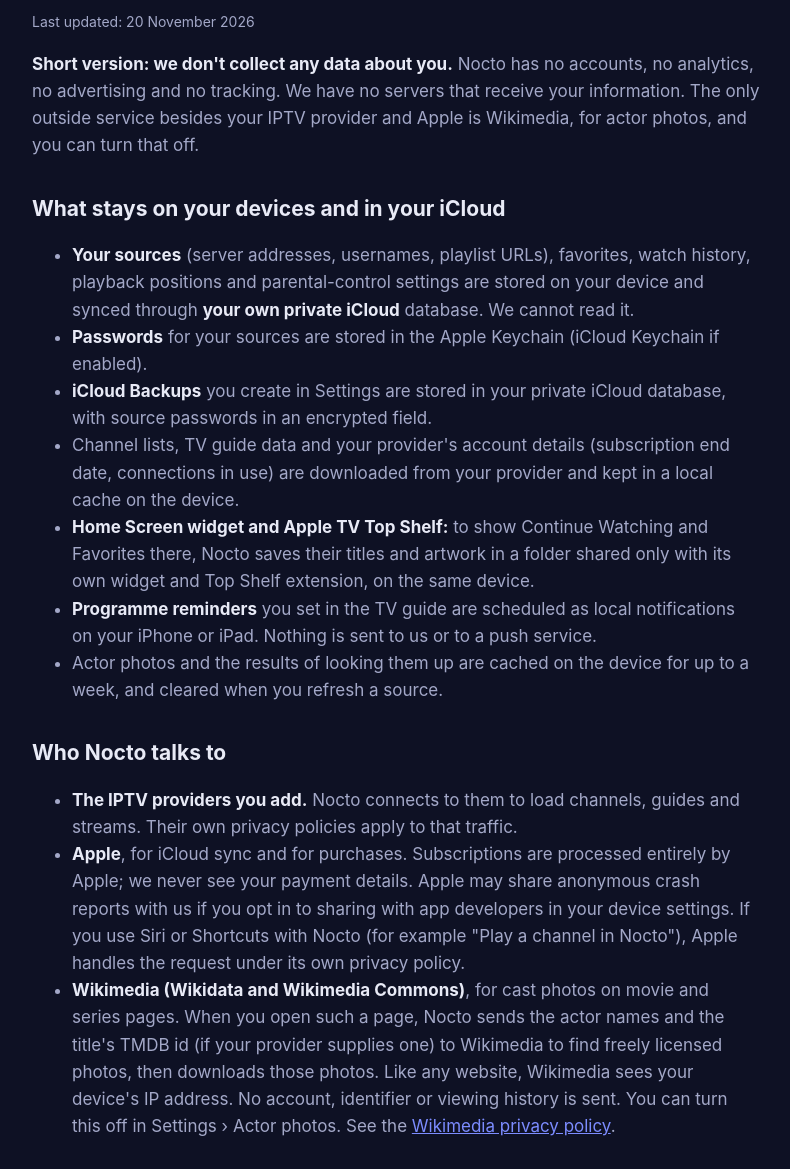
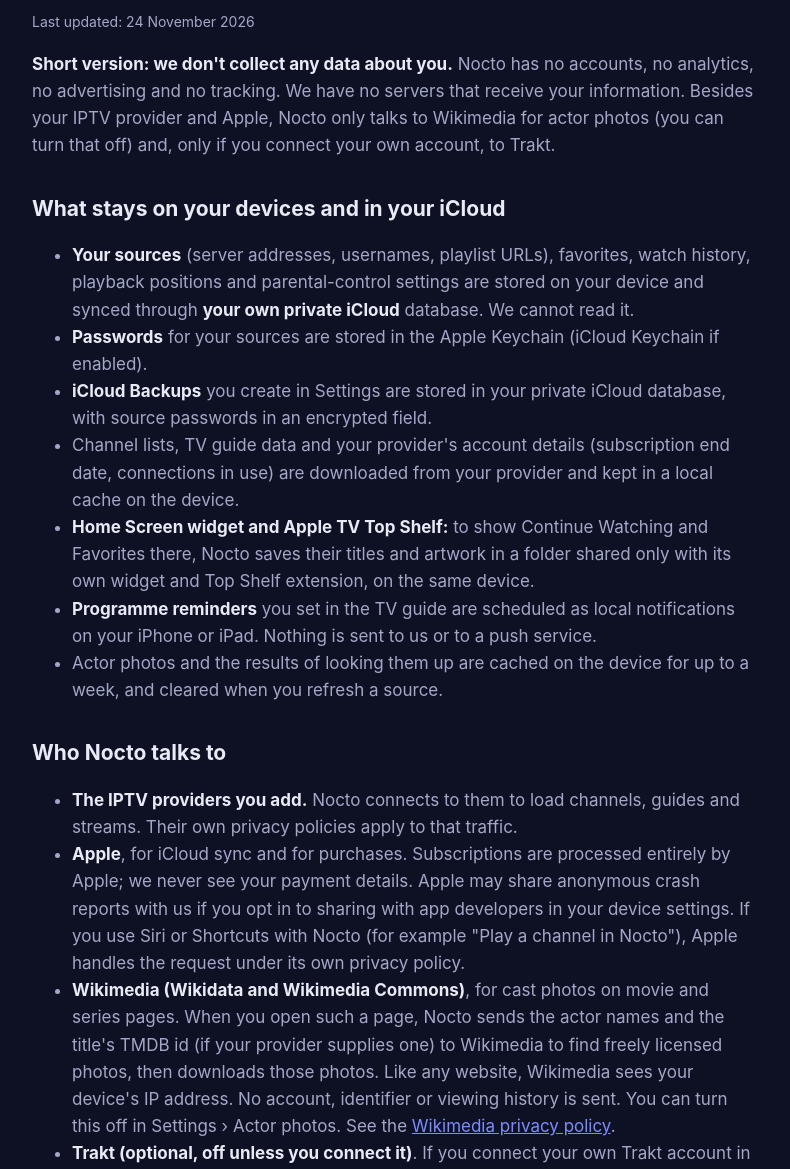
Before and after one commit to michealmouner/nocto-site, a plain HTML site: page privacy.html in a window 1280 px wide. Shown: the part 177-1346 px from the top of the page, without its empty margins (244-1034 px from the left). Drawn offline with Linux system fonts and the light colour scheme.

Commit message:
docs: privacy policy covers optional Trakt sync; add Trakt notice

```diff
--- a/privacy.html
+++ b/privacy.html
@@ -10,9 +10,9 @@
 <main>
   <header><img src="icon.png" alt=""><a href="./">Nocto IPTV Player</a></header>
   <h1>Privacy Policy</h1>
-  <p class="updated">Last updated: 20 November 2026</p>
+  <p class="updated">Last updated: 24 November 2026</p>
 
-  <p><strong>Short version: we don't collect any data about you.</strong> Nocto has no accounts, no analytics, no advertising and no tracking. We have no servers that receive your information. The only outside service besides your IPTV provider and Apple is Wikimedia, for actor photos, and you can turn that off.</p>
+  <p><strong>Short version: we don't collect any data about you.</strong> Nocto has no accounts, no analytics, no advertising and no tracking. We have no servers that receive your information. Besides your IPTV provider and Apple, Nocto only talks to Wikimedia for actor photos (you can turn that off) and, only if you connect your own account, to Trakt.</p>
 
   <h2>What stays on your devices and in your iCloud</h2>
   <ul>
@@ -30,7 +30,10 @@
     <li><strong>The IPTV providers you add.</strong> Nocto connects to them to load channels, guides and streams. Their own privacy policies apply to that traffic.</li>
     <li><strong>Apple</strong>, for iCloud sync and for purchases. Subscriptions are processed entirely by Apple; we never see your payment details. Apple may share anonymous crash reports with us if you opt in to sharing with app developers in your device settings. If you use Siri or Shortcuts with Nocto (for example "Play a channel in Nocto"), Apple handles the request under its own privacy policy.</li>
     <li><strong>Wikimedia (Wikidata and Wikimedia Commons)</strong>, for cast photos on movie and series pages. When you open such a page, Nocto sends the actor names and the title's TMDB id (if your provider supplies one) to Wikimedia to find freely licensed photos, then downloads those photos. Like any website, Wikimedia sees your device's IP address. No account, identifier or viewing history is sent. You can turn this off in Settings › Actor photos. See the <a href="https://foundation.wikimedia.org/wiki/Policy:Privacy_policy">Wikimedia privacy policy</a>.</li>
+    <li id="trakt"><strong>Trakt (optional, off unless you connect it)</strong>. If you connect your own Trakt account in Settings › Trakt, Nocto sends Trakt the movies and episodes you watch (title, year, season and episode, and how far you got) so they appear in your Trakt history, and adds or removes titles on your Trakt watchlist when you change Watch Later. Live TV is never sent. You sign in on Trakt's own website with a code; Nocto never sees your Trakt password, and it keeps only the sign-in token, in the Apple Keychain. You can turn each part off, or disconnect, in Settings › Trakt. Trakt's <a href="https://trakt.tv/privacy">privacy policy</a> applies to what you share with it.</li>
   </ul>
+
+  <p class="notice">Nocto uses Trakt but is not endorsed or certified by Trakt.</p>
 
   <h2>Children</h2>
   <p>Nocto does not knowingly collect information from anyone, including children. Parents can use the parental PIN to hide adult categories.</p>
```
Also changed, not shown: index.html (+1 -0 lines).
